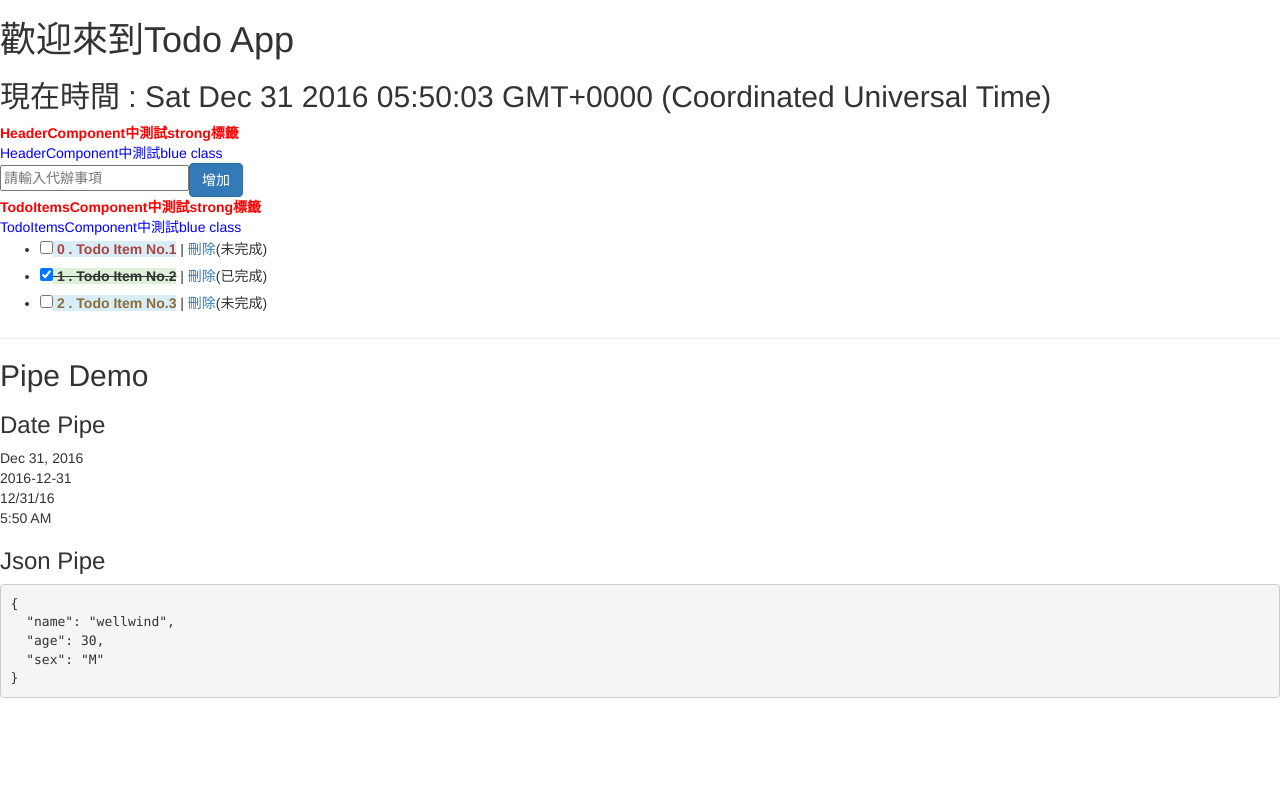
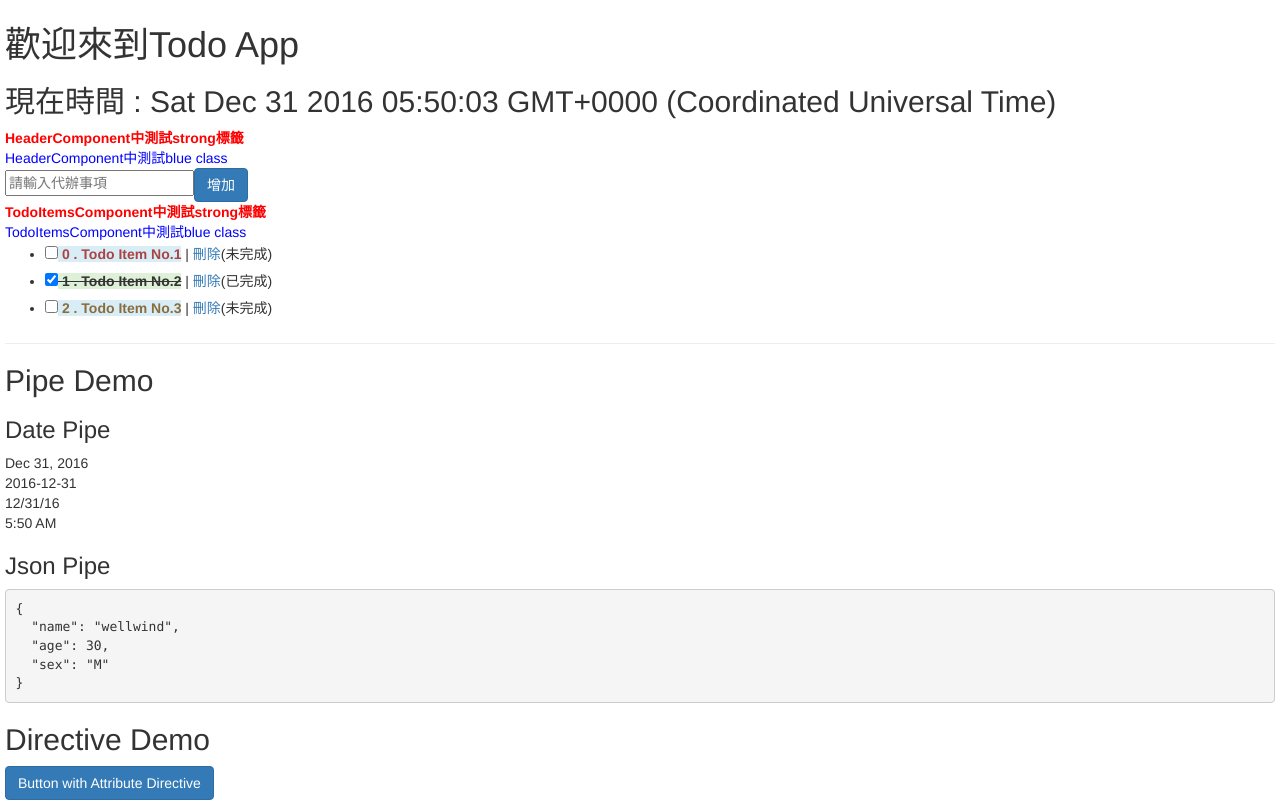
Before and after one commit to wellwind/Angular2DotblogsDemo, an Angular app: page / in a window 1280 px wide. Built offline with nearby package versions, Linux system fonts and the light colour scheme.

Commit message:
Set style

```diff
--- a/src/app/app.component.html
+++ b/src/app/app.component.html
@@ -21,3 +21,8 @@
 <h3>Json Pipe</h3>
 
 <pre>{{ bio | json }}</pre>
+
+<h2>Directive Demo</h2>
+<div>
+  <button appBsButton>Button with Attribute Directive</button>
+</div>
--- a/src/app/bs-button.directive.ts
+++ b/src/app/bs-button.directive.ts
@@ -1,10 +1,16 @@
-import { Directive } from '@angular/core';
+import { ElementRef, Directive, OnInit } from '@angular/core';
 
 @Directive({
   selector: '[appBsButton]'
 })
-export class BsButtonDirective {
+export class BsButtonDirective implements OnInit {
 
-  constructor() { }
+  constructor(private el: ElementRef) { }
 
+  ngOnInit() {
+    console.log(this.el.nativeElement);
+    const button = (this.el.nativeElement as HTMLElement);
+    button.classList.add('btn');
+    button.classList.add('btn-primary');
+  }
 }
--- a/src/styles.css
+++ b/src/styles.css
@@ -6,3 +6,7 @@ strong {
 .blue {
     color: blue;
 }
+
+body {
+  padding: 5px;
+}
```
